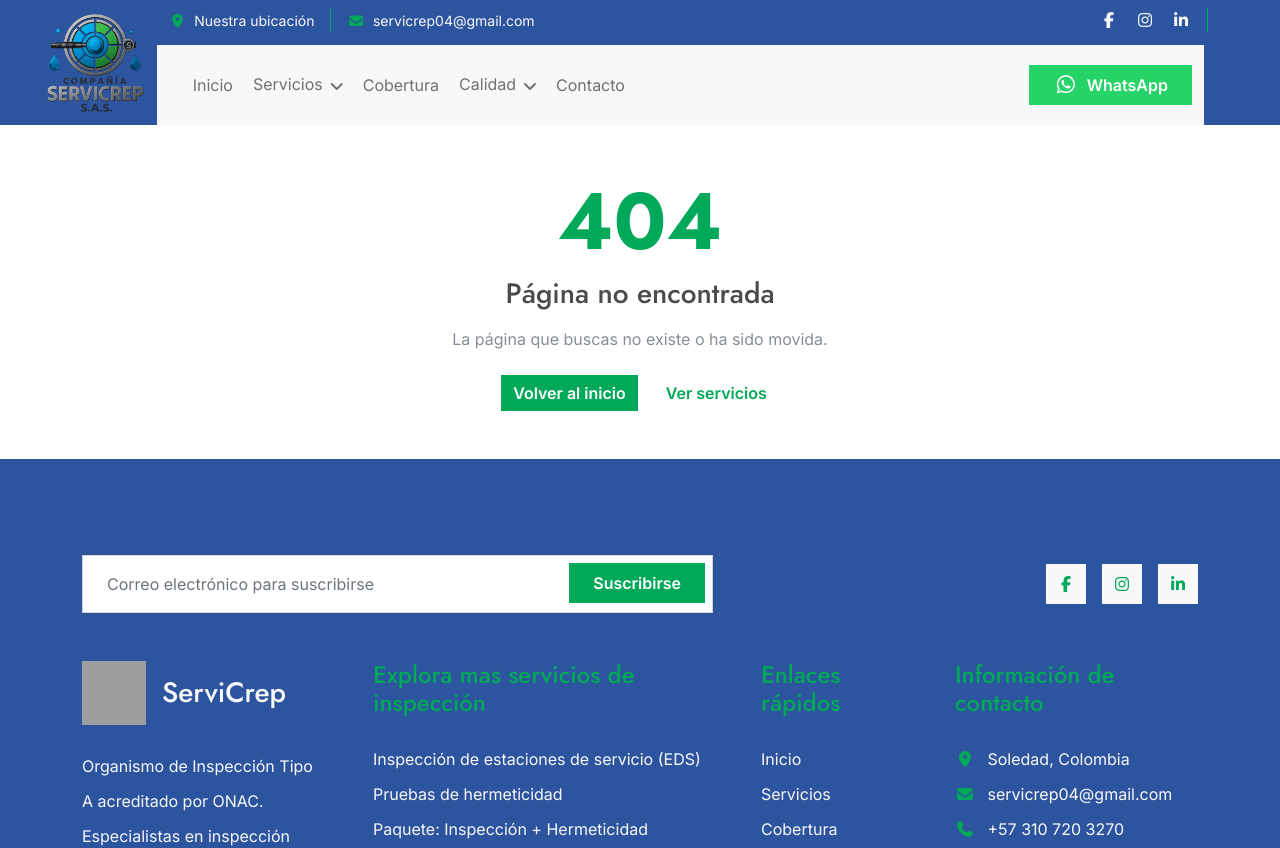
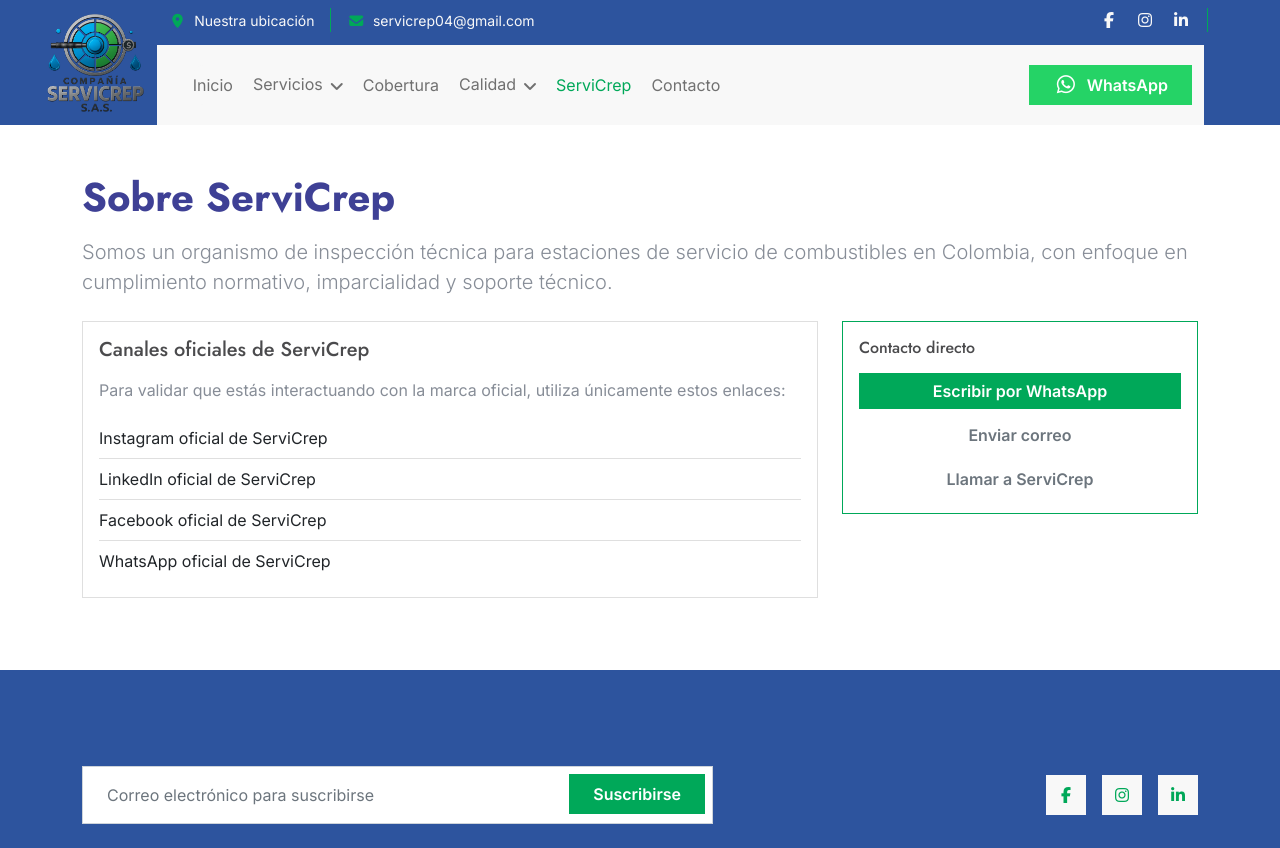
Before and after one commit to DaniP-Dev/Servi-Crep, a Next.js app: page /sobre-servicrep in a window 1280 px wide. Before the commit this address had no page. Shown: the top 848 px of the page. Built offline with nearby package versions, Linux system fonts and the light colour scheme; grey boxes are pictures that could not be loaded.

Commit message:
mejoras del seo v2

```diff
--- a/src/app/layout.tsx
+++ b/src/app/layout.tsx
@@ -4,6 +4,7 @@
 import Footer from "@/components/header/Footer";
 import JQueryScripts from "@/components/common/JQueryScripts";
 import WhatsAppTracker from "@/components/WhatsAppTracker";
+import { CONTACT_INFO } from "@/lib/constants";
 import "./globals.css";
 
 import Script from "next/script";
@@ -19,6 +20,7 @@
 });
 
 const siteUrl = 'https://www.servicrep.com.co';
+const whatsappDirectUrl = `https://wa.me/57${CONTACT_INFO.phoneRaw}`;
 
 export const metadata: Metadata = {
   title: {
@@ -111,26 +113,55 @@
         <Script id="structured-data" type="application/ld+json">
           {JSON.stringify({
             "@context": "https://schema.org",
+            "@graph": [
+              {
+                "@type": "Organization",
+                "@id": `${siteUrl}/#organization`,
+                "name": "ServiCrep",
+                "url": `${siteUrl}/`,
+                "logo": `${siteUrl}/isologo.png`,
+                "sameAs": [
+                  CONTACT_INFO.facebookUrl,
+                  CONTACT_INFO.instagramUrl,
+                  CONTACT_INFO.linkedinUrl
+                ],
+                "contactPoint": [
+                  {
+                    "@type": "ContactPoint",
+                    "contactType": "customer service",
+                    "telephone": `+57${CONTACT_INFO.phoneRaw}`,
+                    "email": CONTACT_INFO.email,
+                    "areaServed": "CO",
+                    "availableLanguage": ["es"],
+                    "url": whatsappDirectUrl
+                  }
+                ]
+              },
+              {
                 "@type": "LocalBusiness",
+                "@id": `${siteUrl}/#localbusiness`,
                 "name": "ServiCrep",
                 "description": "Organismo de Inspección Tipo A acreditado por ONAC. Inspección técnica de estaciones de servicio para combustibles líquidos.",
-            "url": "https://www.servicrep.com.co/",
-            "telephone": "+57-6053940809",
+                "url": `${siteUrl}/`,
+                "telephone": `+57${CONTACT_INFO.phoneRaw}`,
                 "address": {
                   "@type": "PostalAddress",
                   "addressCountry": "CO",
                   "addressRegion": "Atlántico",
                   "addressLocality": "Soledad",
-              "streetAddress": "Soledad, Atlántico, Colombia"
+                  "streetAddress": CONTACT_INFO.address
                 },
                 "openingHours": "Mo-Fr 09:00-18:00",
                 "sameAs": [
-              "https://www.facebook.com/servicrep",
-              "https://www.instagram.com/servicrep"
+                  CONTACT_INFO.facebookUrl,
+                  CONTACT_INFO.instagramUrl,
+                  CONTACT_INFO.linkedinUrl
                 ],
                 "serviceType": "Inspección Técnica de Estaciones de Servicio",
                 "areaServed": "Colombia",
                 "priceRange": "$$$"
+              }
+            ]
           })}
         </Script>
 
--- a/src/app/sitemap.ts
+++ b/src/app/sitemap.ts
@@ -51,6 +51,12 @@
       priority: 0.8,
     },
     {
+      url: `${BASE_URL}/sobre-servicrep`,
+      lastModified: now,
+      changeFrequency: "monthly",
+      priority: 0.75,
+    },
+    {
       url: `${BASE_URL}/inspeccion-eds-barranquilla`,
       lastModified: now,
       changeFrequency: "monthly",
--- /dev/null
+++ b/src/app/sobre-servicrep/page.tsx
@@ -0,0 +1,120 @@
+import type { Metadata } from "next";
+import Script from "next/script";
+import { CONTACT_INFO } from "@/lib/constants";
+
+const siteUrl = "https://www.servicrep.com.co";
+
+export const metadata: Metadata = {
+  title: "Sobre ServiCrep | Organización y Canales Oficiales",
+  description:
+    "Conoce a ServiCrep, organismo de inspección técnica para EDS en Colombia, y verifica nuestros canales oficiales en Instagram, LinkedIn, Facebook y WhatsApp.",
+  alternates: {
+    canonical: "/sobre-servicrep",
+  },
+  openGraph: {
+    title: "Sobre ServiCrep | Organización y Canales Oficiales",
+    description:
+      "Información oficial de ServiCrep y enlaces verificados de redes sociales y contacto.",
+    url: "/sobre-servicrep",
+    type: "website",
+    siteName: "ServiCrep",
+    locale: "es_CO",
+  },
+  twitter: {
+    card: "summary_large_image",
+    title: "Sobre ServiCrep",
+    description:
+      "Entidad oficial ServiCrep con enlaces verificados de Instagram, LinkedIn, Facebook y WhatsApp.",
+  },
+};
+
+export default function SobreServiCrepPage() {
+  const organizationSchema = {
+    "@context": "https://schema.org",
+    "@type": "Organization",
+    "@id": `${siteUrl}/#organization`,
+    name: "ServiCrep",
+    url: `${siteUrl}/`,
+    logo: `${siteUrl}/isologo.png`,
+    sameAs: [CONTACT_INFO.facebookUrl, CONTACT_INFO.instagramUrl, CONTACT_INFO.linkedinUrl],
+    contactPoint: [
+      {
+        "@type": "ContactPoint",
+        contactType: "customer service",
+        email: CONTACT_INFO.email,
+        telephone: `+57${CONTACT_INFO.phoneRaw}`,
+        areaServed: "CO",
+        availableLanguage: ["es"],
+        url: `https://wa.me/57${CONTACT_INFO.phoneRaw}`,
+      },
+    ],
+  };
+
+  return (
+    <main className="container py-5">
+      <Script id="organization-page-schema" type="application/ld+json">
+        {JSON.stringify(organizationSchema)}
+      </Script>
+
+      <header className="mb-4">
+        <h1 className="display-6 fw-bold text-secondary mb-3">Sobre ServiCrep</h1>
+        <p className="lead mb-0">
+          Somos un organismo de inspección técnica para estaciones de servicio de combustibles en Colombia,
+          con enfoque en cumplimiento normativo, imparcialidad y soporte técnico.
+        </p>
+      </header>
+
+      <section className="row g-4">
+        <div className="col-12 col-lg-8">
+          <div className="card mb-4">
+            <div className="card-body">
+              <h2 className="h5 mb-3">Canales oficiales de ServiCrep</h2>
+              <p className="text-body-secondary mb-3">
+                Para validar que estás interactuando con la marca oficial, utiliza únicamente estos enlaces:
+              </p>
+              <ul className="list-group list-group-flush">
+                <li className="list-group-item px-0">
+                  <a href={CONTACT_INFO.instagramUrl} target="_blank" rel="noopener noreferrer">
+                    Instagram oficial de ServiCrep
+                  </a>
+                </li>
+                <li className="list-group-item px-0">
+                  <a href={CONTACT_INFO.linkedinUrl} target="_blank" rel="noopener noreferrer">
+                    LinkedIn oficial de ServiCrep
+                  </a>
+                </li>
+                <li className="list-group-item px-0">
+                  <a href={CONTACT_INFO.facebookUrl} target="_blank" rel="noopener noreferrer">
+                    Facebook oficial de ServiCrep
+                  </a>
+                </li>
+                <li className="list-group-item px-0">
+                  <a href={CONTACT_INFO.whatsappUrl} target="_blank" rel="noopener noreferrer">
+                    WhatsApp oficial de ServiCrep
+                  </a>
+                </li>
+              </ul>
+            </div>
+          </div>
+        </div>
+
+        <aside className="col-12 col-lg-4">
+          <div className="card border-primary">
+            <div className="card-body">
+              <h2 className="h6 mb-3">Contacto directo</h2>
+              <a href={CONTACT_INFO.whatsappUrl} target="_blank" rel="noopener noreferrer" className="btn btn-primary w-100 mb-2">
+                Escribir por WhatsApp
+              </a>
+              <a href={`mailto:${CONTACT_INFO.email}`} className="btn btn-outline-secondary w-100 mb-2">
+                Enviar correo
+              </a>
+              <a href={CONTACT_INFO.telUrl} className="btn btn-outline-secondary w-100">
+                Llamar a ServiCrep
+              </a>
+            </div>
+          </div>
+        </aside>
+      </section>
+    </main>
+  );
+}
--- a/src/lib/navsLinks.ts
+++ b/src/lib/navsLinks.ts
@@ -14,9 +14,9 @@
     icon: "fas fa-envelope text-primary me-2",
   },
   social: [
-    { icon: "fab fa-facebook-f", label: "Facebook", href: "#" },
-    { icon: "fab fa-instagram", label: "Instagram", href: "https://www.instagram.com/servicrep"  },
-    { icon: "fab fa-linkedin-in", label: "LinkedIn", href: "#" },
+    { icon: "fab fa-facebook-f", label: "Facebook", href: CONTACT_INFO.facebookUrl },
+    { icon: "fab fa-instagram", label: "Instagram", href: CONTACT_INFO.instagramUrl },
+    { icon: "fab fa-linkedin-in", label: "LinkedIn", href: CONTACT_INFO.linkedinUrl },
   ],
   nav: [
     { href: "/", label: "Inicio" },
@@ -41,6 +41,7 @@
         { href: "/calidad/quejas-y-apelaciones", label: "Quejas y apelaciones" },
       ],
     },
+    { href: "/sobre-servicrep", label: "ServiCrep" },
     { href: "/contacto", label: "Contacto" },
   ],
   cta: {
```
Lines whose indentation alone changed are shown as unchanged.
